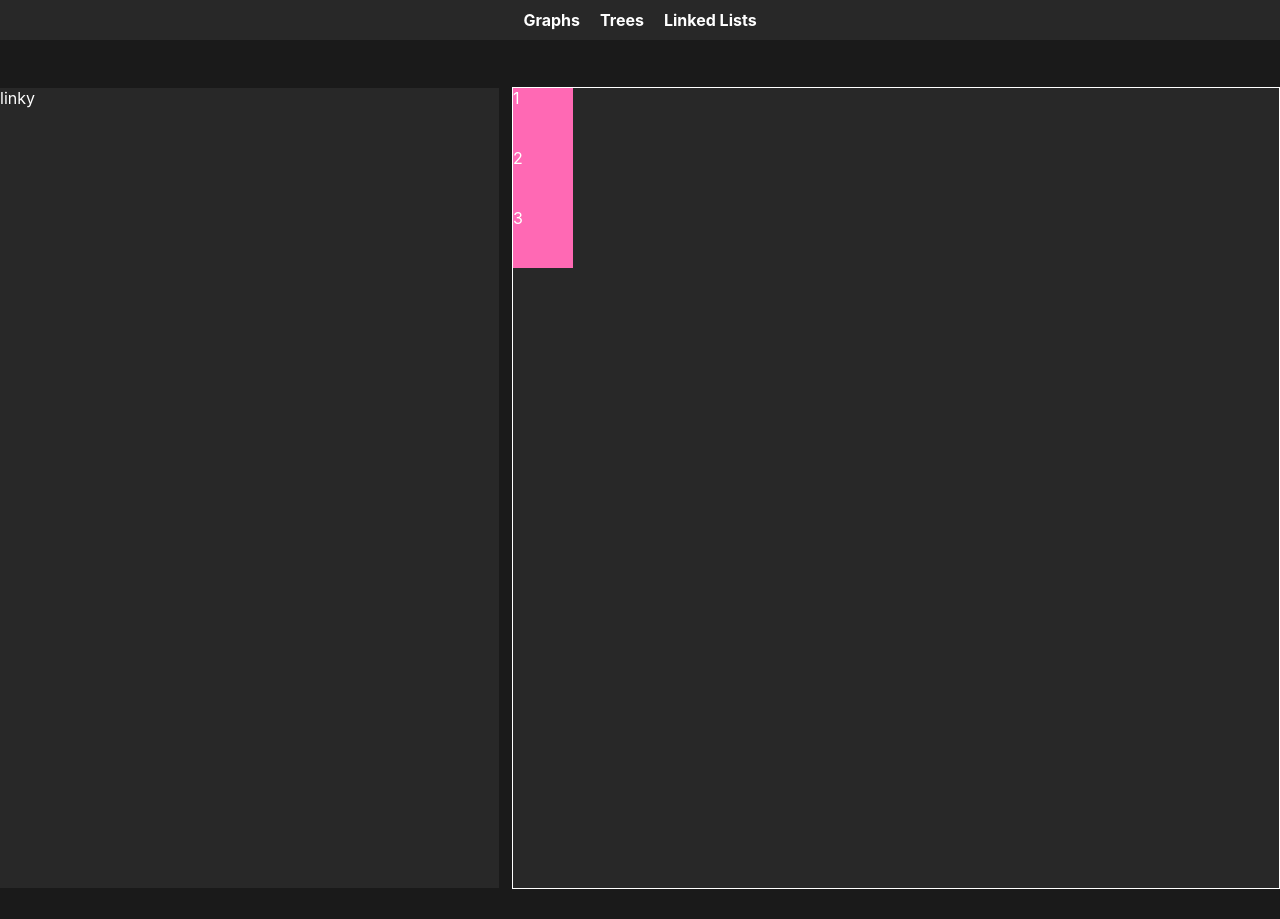
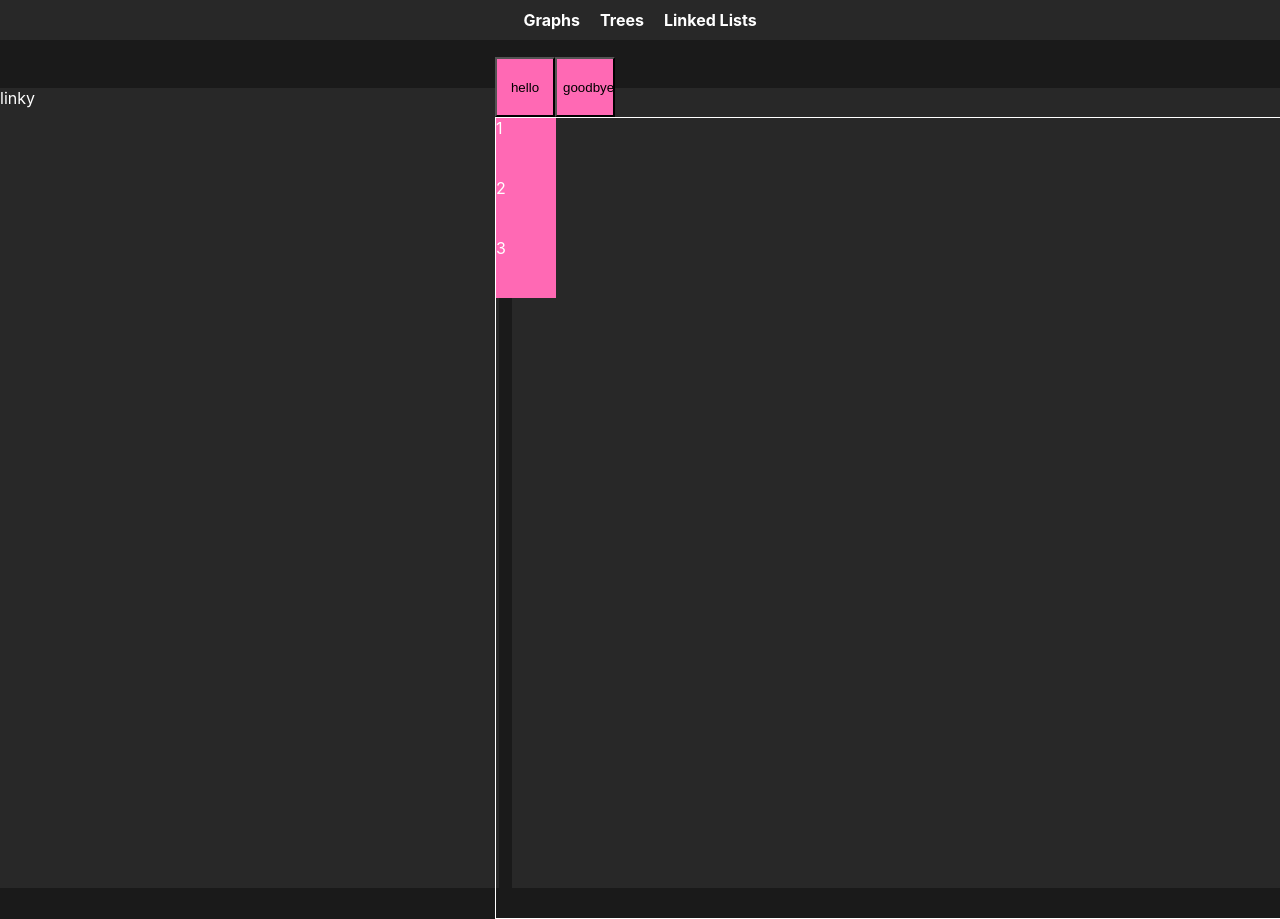
Before and after one commit to mfong4151/Pathfinding-Visualizer, a React (Create React App) app: page /linked_lists in a window 1280 px wide. Before the commit the page ends 889 px from the top, so only its background shows below. Built offline with nearby package versions, Linux system fonts and the light colour scheme.

Commit message:
Changed certain divs to sections for semantic clarity

```diff
--- a/src/components/Graphs/index.tsx
+++ b/src/components/Graphs/index.tsx
@@ -23,20 +23,15 @@ const Graphs: React.FC = ()=>{
         <MatrixBanner matrixBannerStates={{matrixNodes, setMatrixNodes, setMatrix, matrix, matrixDim, setMatrixDim}}/>
 
 
-        <div className='page-body'>
-          <div id='page-left' className='tab-bg'>
-            Test
-          </div>
+         <div className='page-body'>
+            <section id='page-left' className='tab-bg'>
+              Test
+            </section>
           <div className='adjbar'/>
-          {/* <DragDropContext>
-          </DragDropContext> */}
-            {/* <Droppable></Droppable> */}
+            <section id='page-right' className='udc tab-bg'>
+              {matrixNodes && <GraphMatrix matrixState={matrixState}/>}
 
-              <div id='page-right' className='udc tab-bg'>
-                {matrixNodes && <GraphMatrix matrixState={matrixState}/>}
-                {/* {matrixNodes === 'nodes' && <GraphNodes/>} */}
-
-              </div>
+            </section>
 
         </div>
 
--- a/src/components/LinkedLists/index.tsx
+++ b/src/components/LinkedLists/index.tsx
@@ -12,18 +12,18 @@ const LinkedLists: React.FC = ()=>{
     return(
       <div className='font-color'>
 
-        <div className='banner'>
+        <section className='banner'>
 
-        </div>
+        </section>
 
         <div className='page-body'>
-          <div id='page-left' className='tab-bg'>
+          <section id='page-left' className='tab-bg'>
             linky
-          </div>
+          </section>
           <div className='adjbar'/>
-          <div id='page-right' className='tab-bg udc'>
+          <section id='page-right' className='tab-bg udc'>
               <Canvas/>
-          </div>
+          </section>
 
         </div>
 
--- a/src/components/Trees/index.tsx
+++ b/src/components/Trees/index.tsx
@@ -19,13 +19,13 @@ const Trees: React.FC = ()=>{
         </div>
 
         <div className='page-body'>
-          <div id='page-left' className='tab-bg'>
+          <section id='page-left' className='tab-bg'>
             Test
-          </div>
+          </section>
           <div className='adjbar'/>
-          <div id='page-right' className='tab-bg'>
+          <section id='page-right' className='tab-bg'>
             test2
-          </div>
+          </section>
 
         </div>
 
--- a/src/components/generalComponents/Canvas.tsx
+++ b/src/components/generalComponents/Canvas.tsx
@@ -12,11 +12,13 @@ const Canvas: React.FC = () => {
 
 
   return (
-    <>
+    <div className="fdc">
+
       <DndProvider backend={HTML5Backend}>
-         <div className="canvas-toolbar">
+         <div id='canvas-toolbar' className="udc-left">
 
-
+          <button className='node'>hello</button>
+          <button className='node'>goodbye</button>
          </div>
 
           <div className='canvas'>
@@ -31,7 +33,7 @@ const Canvas: React.FC = () => {
 
           </div>
         </DndProvider>
-     </>
+    </div>
     )
 
 }
--- a/src/index.css
+++ b/src/index.css
@@ -101,6 +101,10 @@ code {
 
 /* node styles */
 
+#canvas-toolbar{
+  min-height:
+}
+
 .canvas{
 
   position:relative;
```
Lines whose indentation alone changed are shown as unchanged.
